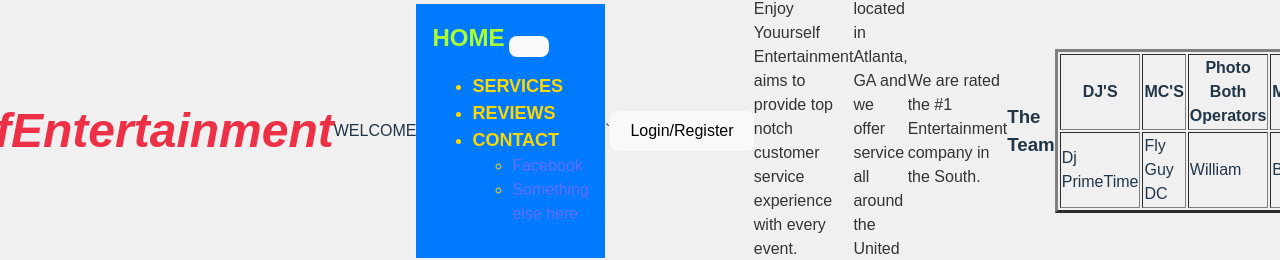
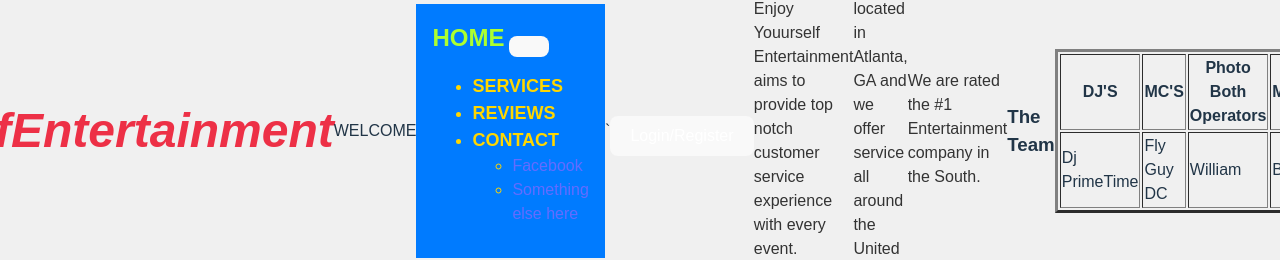
Before and after one commit to bakarr86/Capstone2, a React (Vite) app in the folder Capstone1/: page / in a window 1280 px wide. Shown: the part 269-529 px from the top of the page. Built offline with nearby package versions, Linux system fonts and the light colour scheme.

Commit message:
Button styles

```diff
--- a/Capstone1/src/pages/Login.css
+++ b/Capstone1/src/pages/Login.css
@@ -45,3 +45,19 @@
     border-color: #007bff;
     outline: none;
   }
+
+  /* Button styles */
+  button {
+    padding: 10px;
+    background-color: #007bff;
+    color: #ffffff;
+    border: none;
+    border-radius: 4px;
+    cursor: pointer;
+    font-size: 16px;
+    margin-top: 10px;
+  }
+
+  button:hover {
+    background-color: #0056b3;
+  }
```
